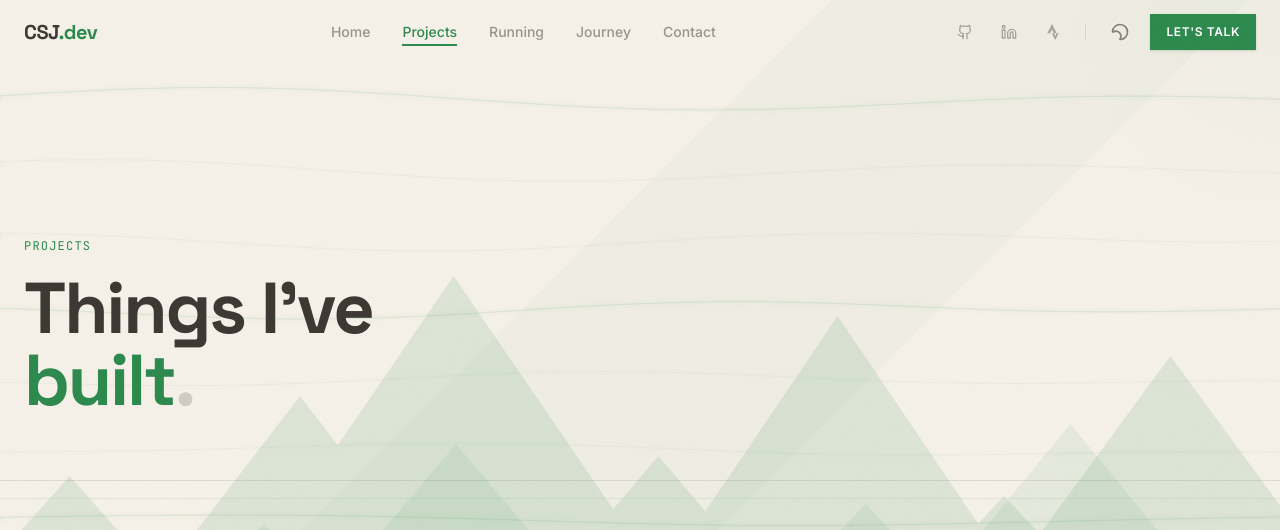
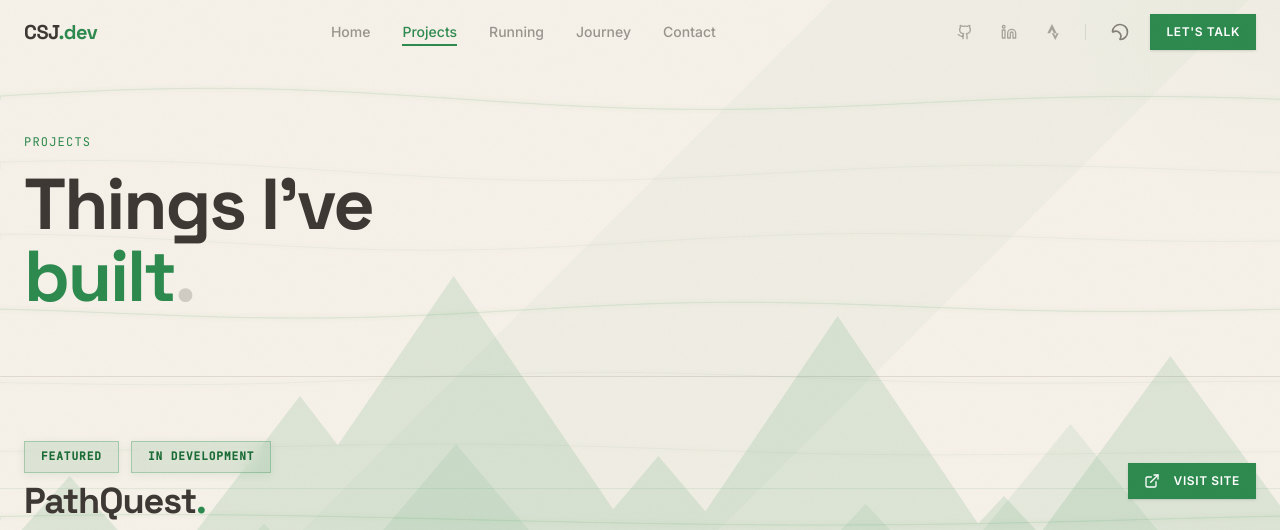
Before and after one commit to christopherstj/portfolio, a Next.js app: page /projects in a window 1280 px wide. Shown: the top 530 px of the page. Built offline with nearby package versions, Linux system fonts and the light colour scheme.

Commit message:
fixing top padding

```diff
--- a/src/components/layout/PageHero.tsx
+++ b/src/components/layout/PageHero.tsx
@@ -18,8 +18,10 @@ export function PageHero({
   variant = "default",
   children
 }: PageHeroProps) {
+  const alignClass = variant === "centered" ? "items-center" : "items-end";
+
   return (
-    <section className={`min-h-[50vh] sm:min-h-[60vh] flex ${variant === "centered" ? "items-center" : "items-end"} relative px-6 pt-20 sm:pt-32 pb-8 sm:pb-16`}>
+    <section className={`flex ${alignClass} relative px-6 pt-20 sm:pt-32 pb-8 sm:pb-16`}>
       <div className="max-w-7xl mx-auto w-full">
         <motion.div
           initial={{ opacity: 0, y: 40 }}
```
